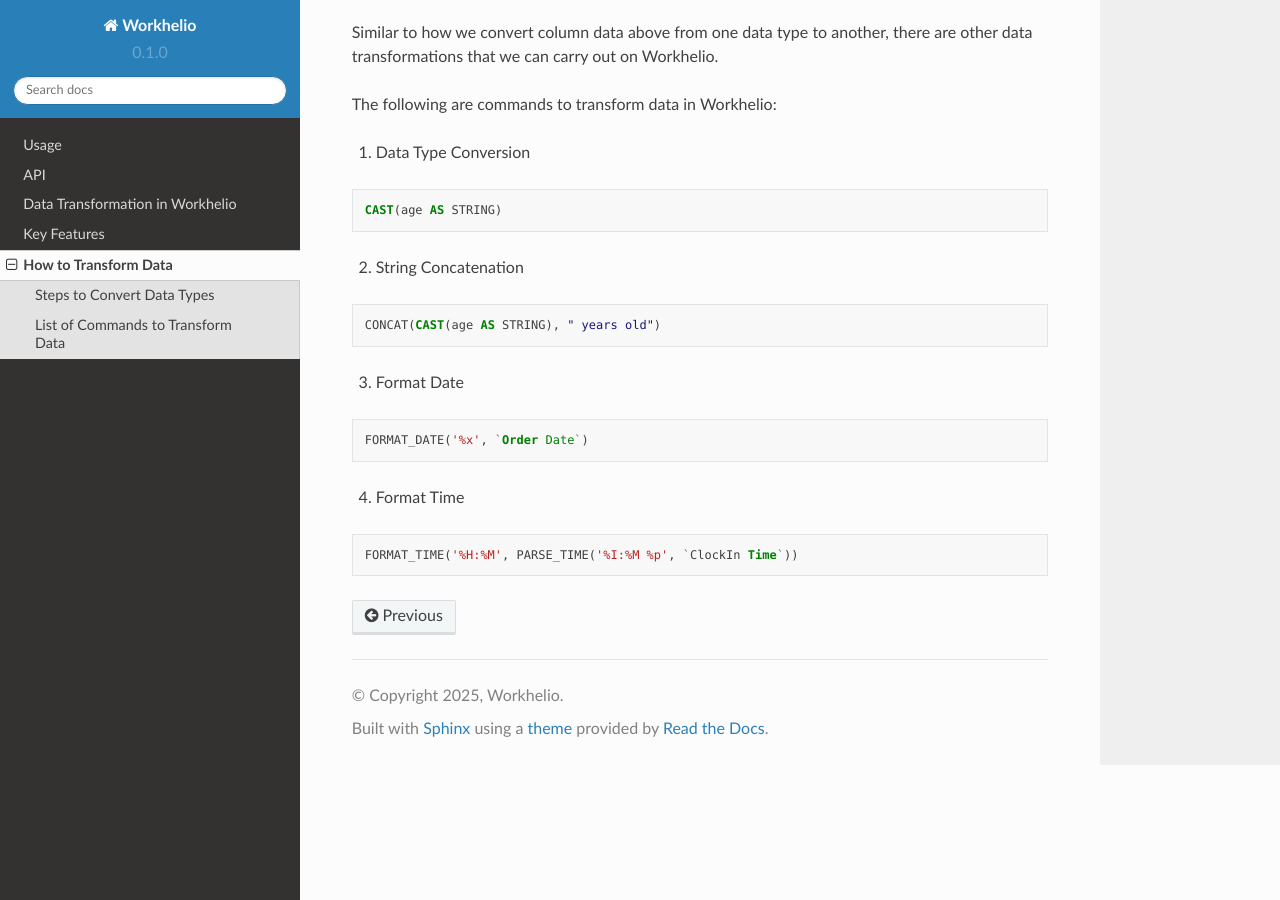
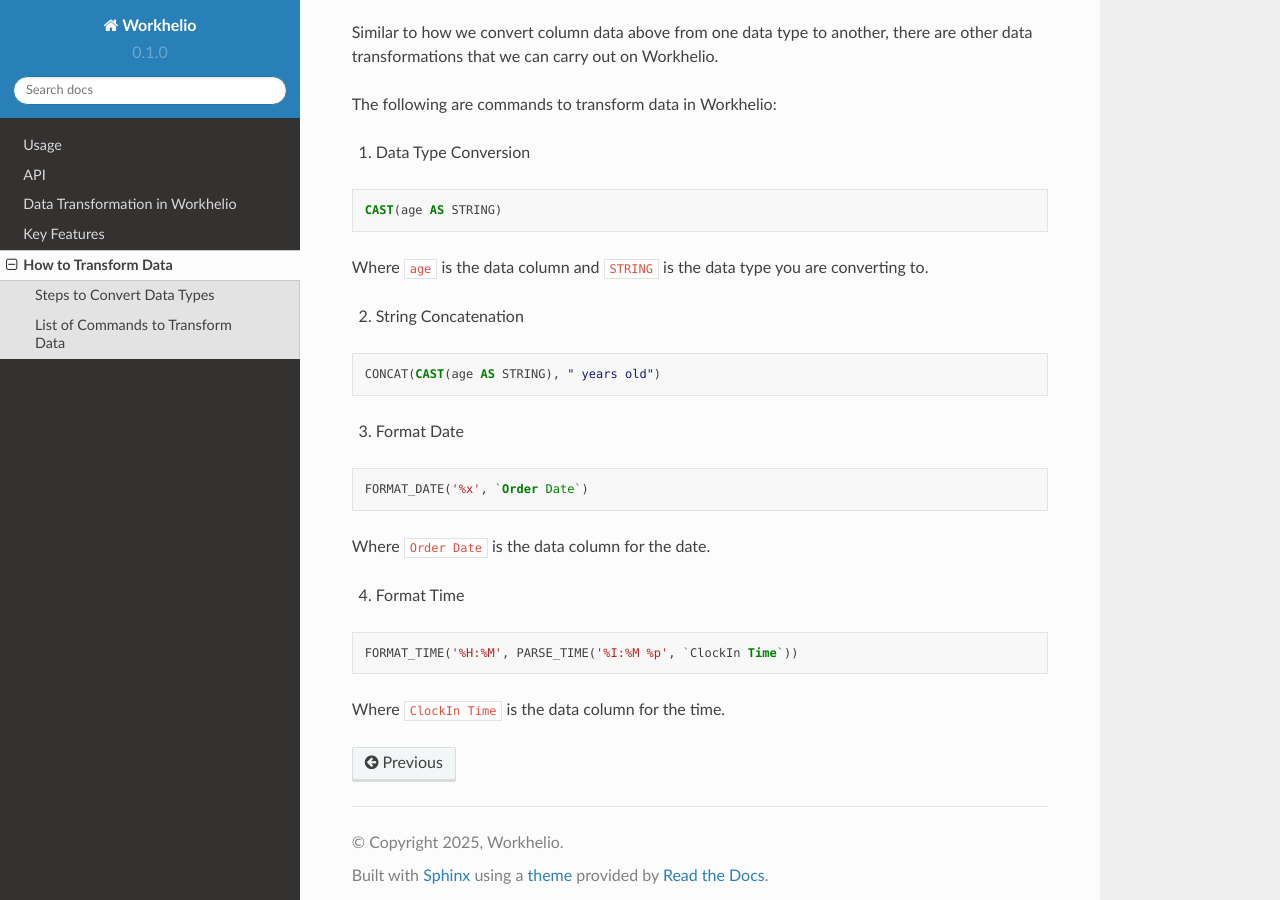
Before and after one commit to workhelio/workhelio, a Sphinx documentation site: the page built from docs/source/how_to_transform_data.rst, in a window 1280 px wide and 900 px high, scrolled down 6717 px. Built offline with Sphinx 7.4.7 and the Read the Docs theme 2.0.0, drawn with Linux system fonts in a browser that asks for light colours.

Commit message:
Update how_to_transform_data.rst
Updated the command list

```diff
--- a/docs/source/how_to_transform_data.rst
+++ b/docs/source/how_to_transform_data.rst
@@ -21,6 +21,7 @@ You can skip this step if you have a dashboard already created. However, if you
    :align: center
    :alt: Example Image
 
+
 Select the “Dashboard” option inside the modal that appears after clicking the plus button.
 
 .. figure:: /_static/images/img_002.png
@@ -28,10 +29,12 @@ Select the “Dashboard” option inside the modal that appears after clicking t
    :align: center
    :alt: Example2 Image
 
+
 .. figure:: /_static/images/img_003.png
    :width: 80%
    :align: center
    :alt: Example3 Image
+
 
 2. Name Your Dashboard
 
@@ -42,12 +45,14 @@ After selecting the dashboard, you will be taken to the dashboard page. On the t
    :align: center
    :alt: Example4 Image
 
+
 In this example, we will change the title to “Correct Data Type”. Click the save button on the top-right of the screen to save the title.
 
 .. figure:: /_static/images/img_005.png
    :width: 80%
    :align: center
    :alt: Example5 Image
+
 
 3. Edit the Dashboard to Create a New Chart
 
@@ -58,12 +63,14 @@ After saving the dashboard name, click the edit dashboard button to create a new
    :align: center
    :alt: Example6 Image
 
+
 The page will change and you will see a new button - “CREATE A NEW CHART”, click on it.
 
 .. figure:: /_static/images/img_007.png
    :width: 80%
    :align: center
    :alt: Example7 Image
+
 
 This will take you to a new page where you will select the chart type you want and build your preferred dashboard chart.
 
@@ -76,6 +83,7 @@ Choose a dataset to work with among the list of datasets in the select input opt
    :align: center
    :alt: Example8 Image
 
+
 Select the chart type. In this example, we are going to select the bar chart under the list of popular charts.
 
 .. figure:: /_static/images/img_009.png
@@ -83,12 +91,14 @@ Select the chart type. In this example, we are going to select the bar chart und
    :align: center
    :alt: Example9 Image
 
+
 When you are done, click on the “CREATE NEW CHART” button at the bottom of the page.
 
 .. figure:: /_static/images/img_010.png
    :width: 80%
    :align: center
    :alt: Example10 Image
+
 
 5. Input Your Data for the Chart
 
@@ -111,6 +121,7 @@ The command above will concatenate “ years old” to the age column string. Wr
    :align: center
    :alt: Example11 Image
 
+
 Choose your metrics and save.
 
 .. figure:: /_static/images/img_012.png
@@ -127,6 +138,7 @@ Click the “CREATE CHART” button at the bottom of the page to visualize your
    :align: center
    :alt: Example13 Image
 
+
 .. figure:: /_static/images/img_014.png
    :width: 80%
    :align: center
@@ -139,12 +151,14 @@ On the top-left of the page, add the name of the chart and click on the “SAVE
    :align: center
    :alt: Example15 Image
 
+
 The save button opens a save modal where you can complete your chart creation.
 
 .. figure:: /_static/images/img_016.png
    :width: 80%
    :align: center
    :alt: Example16 Image
+
 
 .. _list_of_commands_to_transform_data:
 
@@ -161,11 +175,15 @@ The following are commands to transform data in Workhelio:
 
    CAST(age AS STRING)
 
+Where ``age`` is the data column and ``STRING`` is the data type you are converting to.
+
+
 2. String Concatenation
 
 .. code-block:: SQL
 
    CONCAT(CAST(age AS STRING), " years old")
+
 
 3. Format Date
 
@@ -173,8 +191,13 @@ The following are commands to transform data in Workhelio:
 
    FORMAT_DATE('%x', `Order Date`)
 
+Where ``Order Date`` is the data column for the date.
+
+
 4. Format Time
 
 .. code-block:: SQL
 
    FORMAT_TIME('%H:%M', PARSE_TIME('%I:%M %p', `ClockIn Time`))
+
+Where ``ClockIn Time`` is the data column for the time.
```
